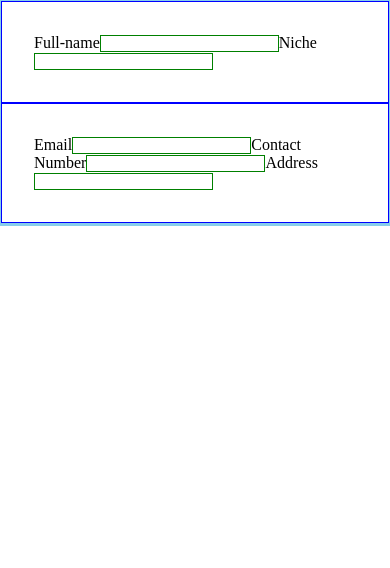
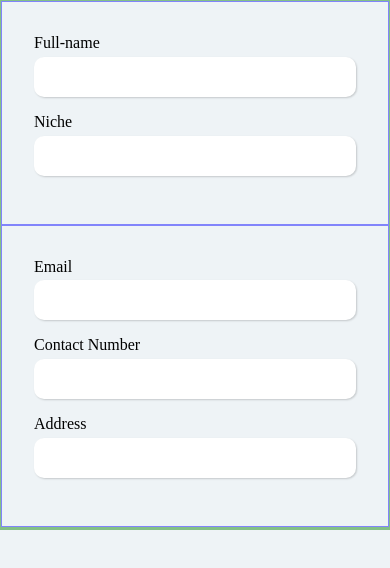
Before and after one commit to john0ground/CV-App, a React (Vite) app: page / in a window 390 px wide. Shown: the top 568 px of the page. Built offline with nearby package versions, Linux system fonts and the light colour scheme.

Commit message:
mobile initial styling

```diff
--- a/src/style/style.scss
+++ b/src/style/style.scss
@@ -6,16 +6,26 @@
     box-sizing: border-box;
 }
 
+body {
+    background: #EEF3F6;
+}
+
 section {
-    border: 1px solid blue;
+    border: 1px solid rgba(0, 0, 255, 0.459);
     width: fit-content;
     padding: 2rem;
 }
 
 input {
-    border: 1px solid green;
+    background: #fff;
+    border:none;
+    box-shadow: 1px 1px 2px #0000002d;
+    border-radius: 10px;
+    height: 2.5rem;
+    width: 100%;
+    margin: 0.3rem 0 1rem 0;
 }
 
 .content, .editor {
-    border: 1px solid skyblue;
+    border: 1px solid rgba(0, 128, 0, 0.452);
 }
```
